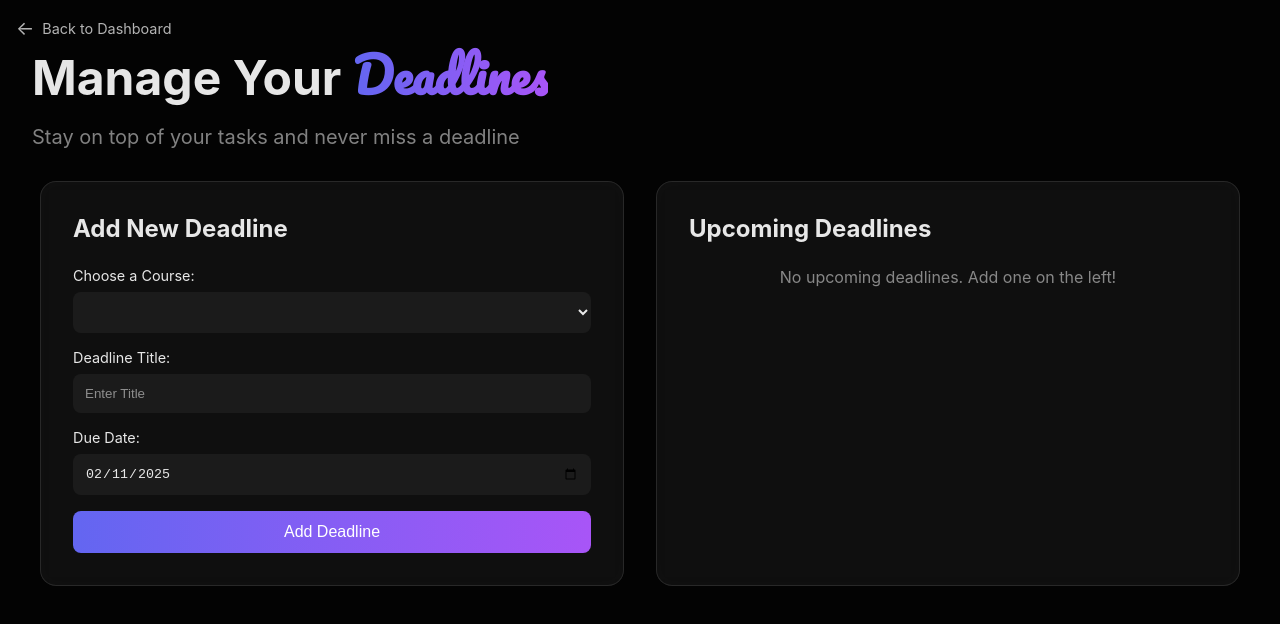
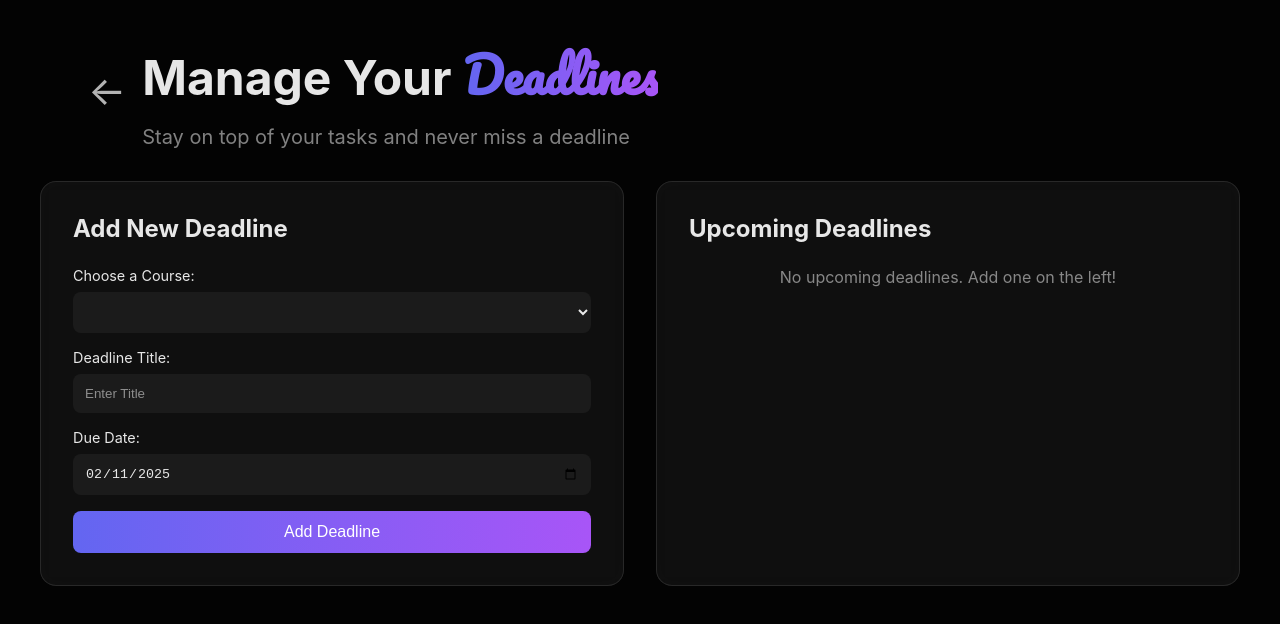
Before and after one commit to azeebneuron/soft-engg-project-jan-2025-se-Jan-31, a Vue app in the folder vue-project/: page /deadline in a window 1280 px wide. Shown: the top 624 px of the page. Built offline with nearby package versions, Linux system fonts and the light colour scheme.

Commit message:
Updated deadline.vue

```diff
--- a/vue-project/src/router/index.js
+++ b/vue-project/src/router/index.js
@@ -3,6 +3,7 @@
 import SignUp from '../views/SignUp.vue'    // Add direct import
 import SignIn from '../views/SignIn.vue'    // Add direct import
 import deadline from '../views/deadline.vue'
+import DeadlineSection from '@/views/DeadlineSection.vue'
 
 const router = createRouter({
   history: createWebHistory(import.meta.env.BASE_URL),
@@ -25,7 +26,7 @@
     {
       path: '/deadline',
       name: 'deadline',
-      component: deadline,    // Use direct import instead of lazy loading for now
+      component: DeadlineSection,    // Use direct import instead of lazy loading for now
     },
     {
       path: '/dashboard',
--- a/vue-project/src/views/DeadlineSection.vue
+++ b/vue-project/src/views/DeadlineSection.vue
@@ -67,6 +67,7 @@
 
 <script>
 export default {
+  name: 'DeadlineSection',
   data() {
     return {
       courses: [
--- a/vue-project/src/views/deadline.vue
+++ /dev/null
@@ -1,293 +0,0 @@
-<template>
-  <div class="deadlines-container">
-    <!-- Back to Dashboard Button -->
-    <router-link to="/" class="back-btn">
-      <span class="back-icon">&#8592;</span> Back to Dashboard
-    </router-link>
-
-    <!-- Page Header -->
-    <header class="page-header">
-      <h1 class="hero-title">
-        Manage Your <span class="accent-text">Deadlines</span>
-      </h1>
-      <p class="subtitle">Stay on top of your tasks and never miss a deadline</p>
-    </header>
-
-    <div class="dashboard-content">
-      <!-- Add Deadline Section -->
-      <div class="dashboard-card add-deadline-card">
-        <h2 class="card-title">Add New Deadline</h2>
-        <form @submit.prevent="addDeadline" class="add-deadline-form">
-          <label for="course" class="form-label">Choose a Course:</label>
-          <select v-model="newDeadline.course" id="course" required class="custom-input">
-            <option v-for="course in courses" :key="course.id" :value="course.name">{{ course.name }}</option>
-          </select>
-
-          <label for="title" class="form-label">Deadline Title:</label>
-          <input v-model="newDeadline.title" type="text" id="title" placeholder="Enter Title" required class="custom-input" />
-
-          <label for="date" class="form-label">Due Date:</label>
-          <input v-model="newDeadline.date" type="date" id="date" required class="custom-input" />
-
-          <!--<label for="link" class="form-label">Link to Resources (Optional):</label>
-          <input v-model="newDeadline.link" type="url" id="link" placeholder="Add a resource link" class="custom-input" /> -->
-
-          <button type="submit" class="primary-btn">Add Deadline</button>
-        </form>
-      </div>
-
-      <!-- Upcoming Deadlines Section -->
-      <div class="dashboard-card deadlines-list-card">
-        <h2 class="card-title">Upcoming Deadlines</h2>
-        <div v-if="deadlines.length" class="deadline-list">
-          <div v-for="deadline in deadlines" :key="deadline.id" class="deadline-item">
-            <div class="deadline-info">
-              <h4>{{ deadline.title }}</h4>
-              <p>{{ deadline.course }}</p>
-              <a v-if="deadline.link" :href="deadline.link" target="_blank" rel="noopener noreferrer" class="resource-link">
-                View Resource
-              </a>
-            </div>
-            <div class="deadline-date">{{ formatDate(deadline.date) }}</div>
-            <div class="deadline-status">
-              <select v-model="deadline.status" class="status-select">
-                <option value="not-started">Not Started</option>
-                <option value="in-progress">In Progress</option>
-                <option value="completed">Completed</option>
-              </select>
-            </div>
-          </div>
-        </div>
-        <p v-else class="no-deadlines">No upcoming deadlines. Add one on the left!</p>
-      </div>
-    </div>
-  </div>
-</template>
-
-<script>
-export default {
-  data() {
-    return {
-      courses: [
-        { id: 1, name: "Deep Learning" },
-        { id: 2, name: "Software Engineering" },
-        { id: 3, name: "Artificial Intelligence" },
-      ],
-      deadlines: [],
-      newDeadline: {
-        course: "",
-        title: "",
-        date: this.getCurrentDate(), // Set default date to current date
-        link: "",
-        status: "not-started"
-      },
-    };
-  },
-  methods: {
-    addDeadline() {
-      if (this.newDeadline.course && this.newDeadline.title && this.newDeadline.date) {
-        const newEntry = { ...this.newDeadline, id: Date.now() };
-        this.deadlines.push(newEntry);
-        this.resetForm();
-      }
-    },
-    resetForm() {
-      this.newDeadline = {
-        course: "",
-        title: "",
-        date: this.getCurrentDate(), // Reset date to current date
-        link: "",
-        status: "not-started"
-      };
-    },
-    formatDate(date) {
-      const options = { weekday: "long", year: "numeric", month: "long", day: "numeric" };
-      return new Date(date).toLocaleDateString("en-US", options);
-    },
-    getCurrentDate() {
-      const today = new Date();
-      const year = today.getFullYear();
-      const month = String(today.getMonth() + 1).padStart(2, '0');
-      const day = String(today.getDate()).padStart(2, '0');
-      return `${year}-${month}-${day}`;
-    }
-  },
-  created() {
-    // Set the initial date to current date when component is created
-    this.newDeadline.date = this.getCurrentDate();
-  }
-};
-</script>
-
-<style scoped>
-.deadlines-container {
-  min-height: 100vh;
-  padding: 2rem;
-  background-color: #030303;
-  background-size: cover;
-  font-family: -apple-system, BlinkMacSystemFont, 'Segoe UI', Roboto, sans-serif;
-  color: rgba(255, 255, 255, 0.9);
-}
-
-.back-btn {
-  position: absolute;
-  top: 1rem;
-  left: 1rem;
-  color: rgba(255, 255, 255, 0.7);
-  text-decoration: none;
-  display: flex;
-  align-items: center;
-  font-size: 0.9rem;
-  transition: color 0.3s ease;
-}
-
-.back-btn:hover {
-  color: rgba(255, 255, 255, 1);
-}
-
-.back-icon {
-  margin-right: 0.5rem;
-  font-size: 1.2rem;
-}
-
-.page-header {
-  text-align: left;
-  margin-bottom: 2rem;
-}
-
-.hero-title {
-  font-size: clamp(2rem, 4vw, 3rem);
-  margin-bottom: 0.5rem;
-}
-
-.accent-text {
-  font-family: 'Pacifico', cursive;
-  background-image: linear-gradient(to right, rgb(99, 102, 241), rgb(168, 85, 247));
-  -webkit-background-clip: text;
-  color: transparent;
-}
-
-.subtitle {
-  font-size: clamp(1rem, 2vw, 1.25rem);
-  color: rgba(255, 255, 255, 0.5);
-}
-
-.dashboard-content {
-  display: flex;
-  gap: 2rem;
-  max-width: 1200px;
-  margin: auto;
-}
-
-.dashboard-card {
-  background: rgba(255, 255, 255, 0.05);
-  backdrop-filter: blur(10px);
-  border-radius: 1rem;
-  border: 1px solid rgba(255, 255, 255, 0.1);
-  padding: 2rem;
-  flex: 1;
-}
-
-.card-title {
-  font-size: clamp(1.25rem, 3vw, 1.5rem);
-  color: rgba(255, 255, 255, 0.9);
-  margin-bottom: 1.5rem;
-}
-
-.add-deadline-form {
-  display: flex;
-  flex-direction: column;
-}
-
-.form-label {
-  font-size: 0.9rem;
-  color: rgba(255, 255, 255, 0.9);
-  margin-bottom: 0.5rem;
-}
-
-.custom-input, .status-select {
-  padding: 0.75rem;
-  border-radius: 0.5rem;
-  border: none;
-  background-color: rgba(255, 255, 255, 0.05);
-  color: rgba(255, 255, 255, 0.9);
-  margin-bottom: 1rem;
-}
-
-.custom-input::placeholder {
-  color: rgba(255, 255, 255, 0.5);
-}
-
-.primary-btn {
-  background-image: linear-gradient(to right, rgb(99,102,241), rgb(168,85,247));
-  color: white;
-  border-radius: 0.5rem;
-  padding: 0.75rem;
-  border: none;
-  cursor: pointer;
-  font-size: 1rem;
-  transition: opacity 0.3s ease;
-}
-
-.primary-btn:hover {
-  opacity: 0.9;
-}
-
-.deadline-list {
-  display: flex;
-  flex-direction: column;
-  gap: 1rem;
-}
-
-.deadline-item {
-  display: flex;
-  justify-content: space-between;
-  align-items: center;
-  padding: 1rem;
-  background: rgba(255, 255, 255, 0.03);
-  border-radius: 0.5rem;
-}
-
-.deadline-info h4 {
-  margin: 0 0 0.5rem 0;
-  font-size: 1.1rem;
-}
-
-.deadline-info p {
-  margin: 0;
-  color: rgba(255, 255, 255, 0.7);
-}
-
-.resource-link {
-  color: rgb(99, 102, 241);
-  text-decoration: none;
-  font-size: 0.9rem;
-}
-
-.deadline-date {
-  font-weight: bold;
-}
-
-.deadline-status {
-  min-width: 120px;
-}
-
-.no-deadlines {
-  text-align: center;
-  color: rgba(255, 255, 255, 0.5);
-}
-
-@media (max-width: 768px) {
-  .deadlines-container {
-    padding: 1rem;
-  }
-
-  .dashboard-content {
-    flex-direction: column;
-  }
-
-  .dashboard-card {
-    padding: 1.5rem;
-  }
-}
-</style>
```
